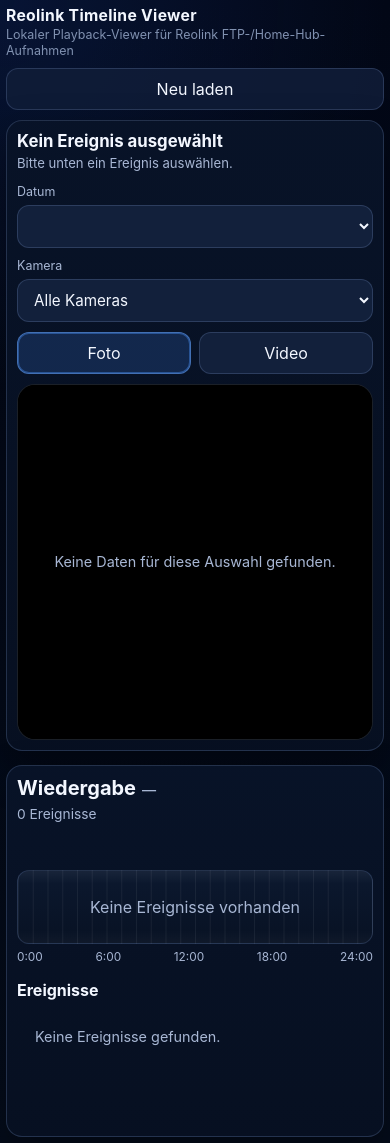
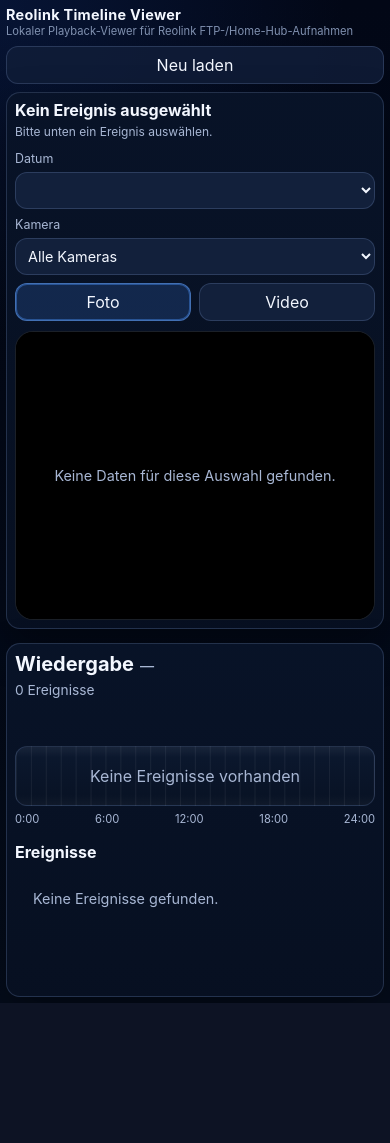
Before and after one commit to BenjiMcKenzie/reolink-timeline-viewer, a FastAPI app: page / in a window 390 px wide. After the commit the page ends 1003 px from the top, so only its background shows below. Run offline with FastAPI, Linux system fonts and the light colour scheme; data that the repository does not hold is empty.

Commit message:
Update styles.css

```diff
--- a/app/static/styles.css
+++ b/app/static/styles.css
@@ -507,28 +507,28 @@
   .top-strip {
     flex-direction: column;
     align-items: stretch;
-    gap: 10px;
-    margin-bottom: 10px;
+    gap: 8px;
+    margin-bottom: 8px;
   }
 
   .brand-title {
-    font-size: 0.98rem;
+    font-size: 0.9rem;
   }
 
   .brand-subtitle {
-    font-size: 0.78rem;
-    line-height: 1.25;
+    font-size: 0.7rem;
+    line-height: 1.2;
   }
 
   .top-action {
     width: 100%;
-    padding: 10px 12px;
+    padding: 8px;
   }
 
   .player-panel,
   .playback-panel {
-    border-radius: 16px;
-    padding: 10px;
+    border-radius: 14px;
+    padding: 8px;
   }
 
   .player-topbar {
@@ -536,18 +536,18 @@
   }
 
   .player-camera {
-    font-size: 1.05rem;
+    font-size: 1rem;
     line-height: 1.2;
   }
 
   .player-meta {
-    font-size: 0.82rem;
-    line-height: 1.25;
+    font-size: 0.75rem;
+    line-height: 1.2;
   }
 
   .player-actions {
     flex-direction: column;
-    gap: 10px;
+    gap: 8px;
   }
 
   .select-wrap {
@@ -561,8 +561,8 @@
   .select-wrap select {
     width: 100%;
     min-width: 0;
-    padding: 10px 12px;
-    font-size: 0.95rem;
+    padding: 8px;
+    font-size: 0.9rem;
   }
 
   .mode-switch {
@@ -573,19 +573,19 @@
 
   .mode-button {
     flex: 1 1 0;
-    padding: 10px 12px;
+    padding: 8px;
     min-width: 0;
   }
 
   .viewer-stage {
-    height: 42vh;
-    min-height: 240px;
-    max-height: 52vh;
+    height: 34vh;
+    min-height: 200px;
+    max-height: 320px;
   }
 
   .viewer-stage img,
   .viewer-stage video {
-    max-height: 52vh;
+    max-height: 320px;
   }
 
   .playback-title {
@@ -616,17 +616,17 @@
   }
 
   .timeline-track {
-    height: 74px;
+    height: 60px;
     border-radius: 12px;
   }
 
   .timeline-scale {
-    font-size: 0.74rem;
+    font-size: 0.7rem;
     margin-top: 6px;
   }
 
   .timeline-marker {
-    width: 16px;
+    width: 12px;
     border-radius: 8px 8px 10px 10px;
   }
 
@@ -636,14 +636,14 @@
   }
 
   .event-tile {
-    width: 118px;
-    flex: 0 0 118px;
+    width: 110px;
+    flex: 0 0 110px;
     border-radius: 12px;
   }
 
   .event-thumb,
   .event-thumb-fallback {
-    height: 68px;
+    height: 60px;
   }
 
   .event-caption {
@@ -651,11 +651,11 @@
   }
 
   .event-time {
-    font-size: 0.92rem;
+    font-size: 0.85rem;
   }
 
   .event-camera {
-    font-size: 0.74rem;
+    font-size: 0.7rem;
     line-height: 1.15;
   }
 
```
